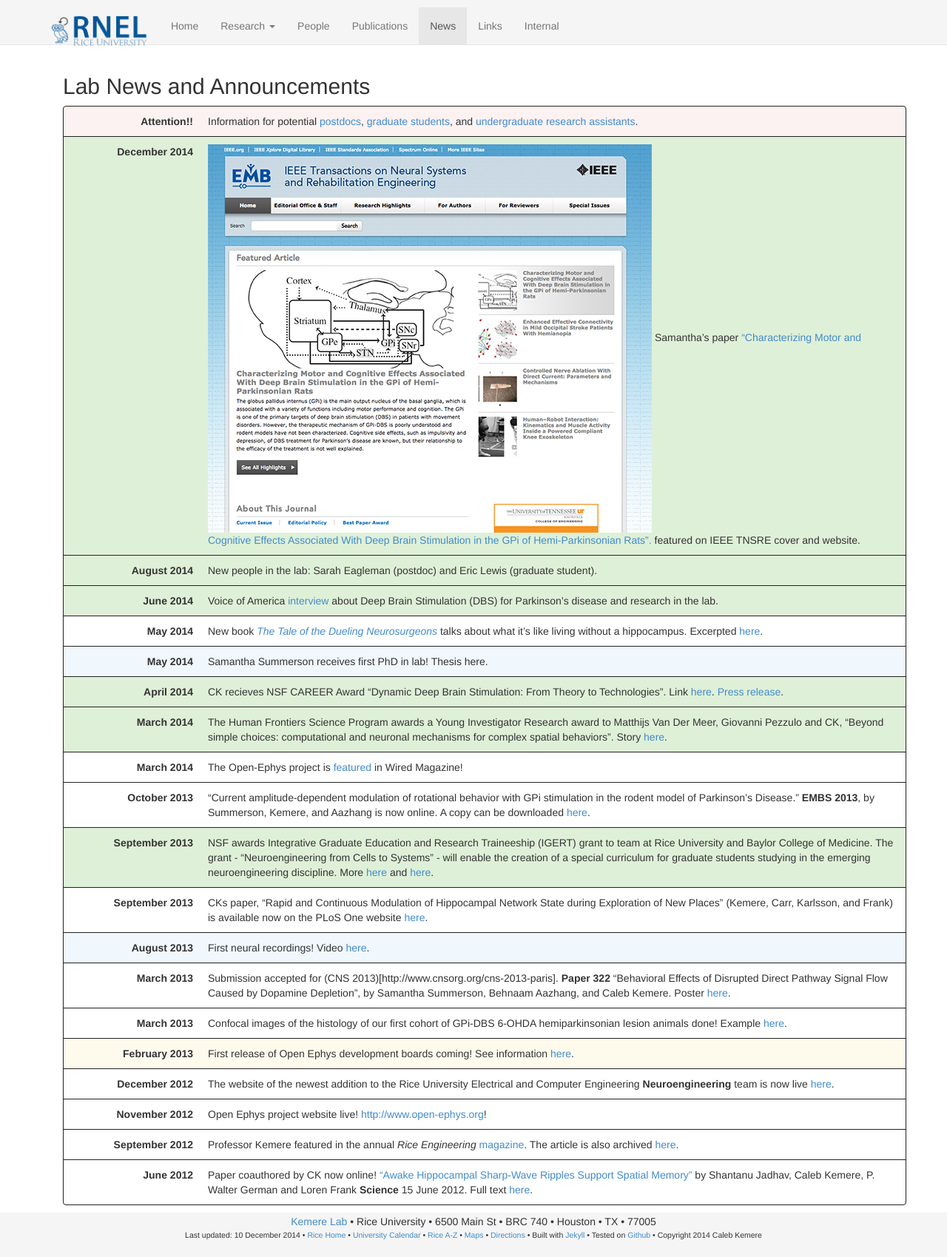
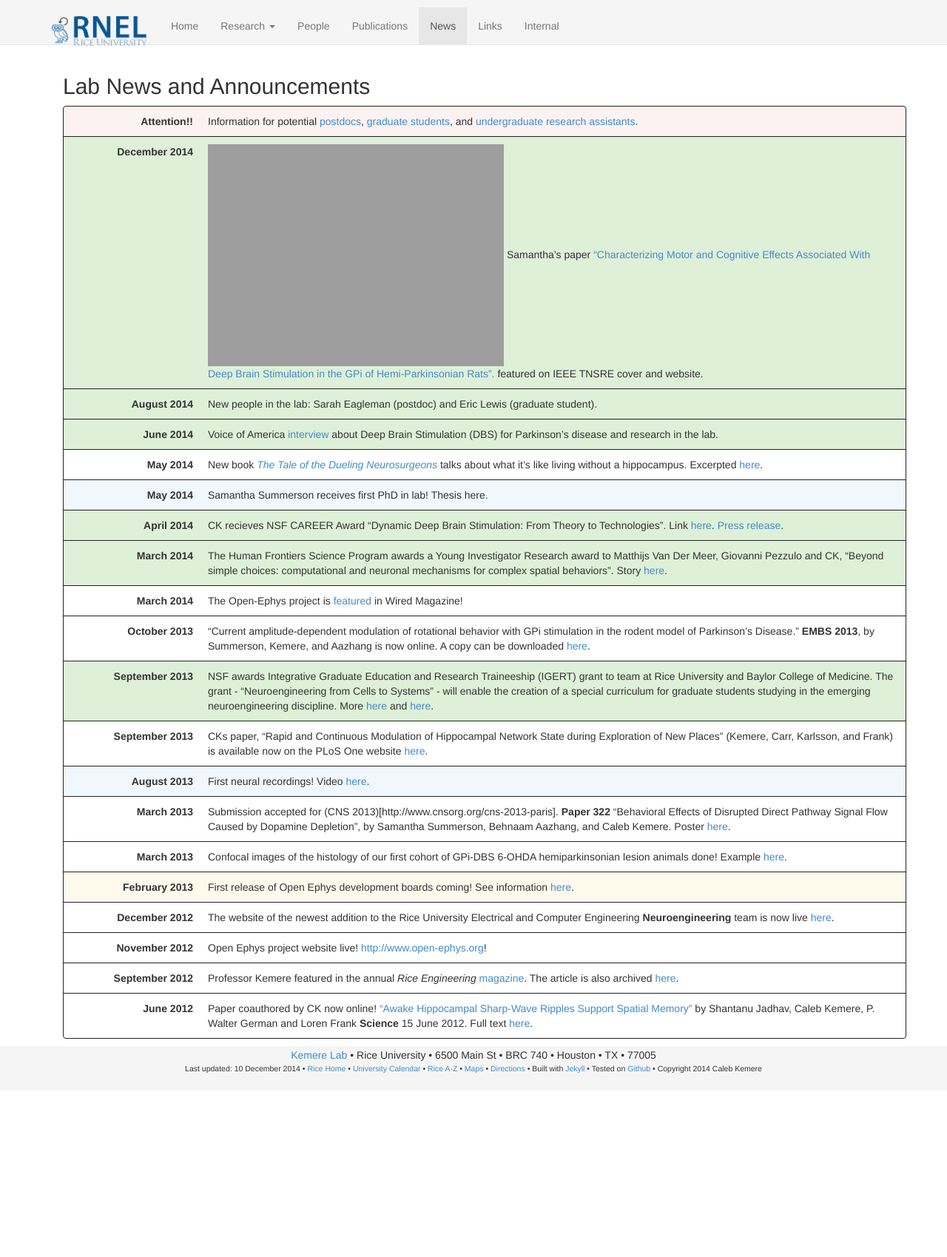
Before and after one commit to kemerelab/kemerelab.github.io, a Jekyll site: the page built from news/index.md, in a window 1280 px wide. Shown: the whole page at 74% size. Built offline with Jekyll 4.4.1, drawn with Linux system fonts in a browser that asks for light colours; nearby versions of some CDN libraries; after the commit the page ends 1474 px from its top, so only the background shows below that.

Commit message:
Update index.md

```diff
--- a/news/index.md
+++ b/news/index.md
@@ -15,7 +15,7 @@ __Attention!!__
 {: .callout-danger}
 
 December 2014
-:  ![](/gallery/TNSRE_Feature.png) Samantha's paper ["Characterizing Motor and Cognitive Effects Associated With Deep Brain Stimulation in the GPi of Hemi-Parkinsonian Rats".](/pubs/assets/Summerson, Aazhang, Kemere - IEEE transactions on neural systems and rehabilitation engineering 2014.pdf) featured on IEEE TNSRE cover and website.
+:  ![](/gallery/TNSRE_Feature.png = 50px) Samantha's paper ["Characterizing Motor and Cognitive Effects Associated With Deep Brain Stimulation in the GPi of Hemi-Parkinsonian Rats".](/pubs/assets/Summerson, Aazhang, Kemere - IEEE transactions on neural systems and rehabilitation engineering 2014.pdf) featured on IEEE TNSRE cover and website.
 {: .callout-success}
 
 August 2014
```
